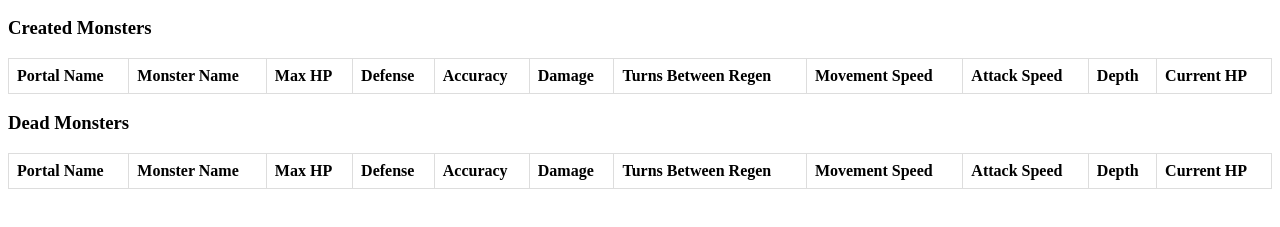
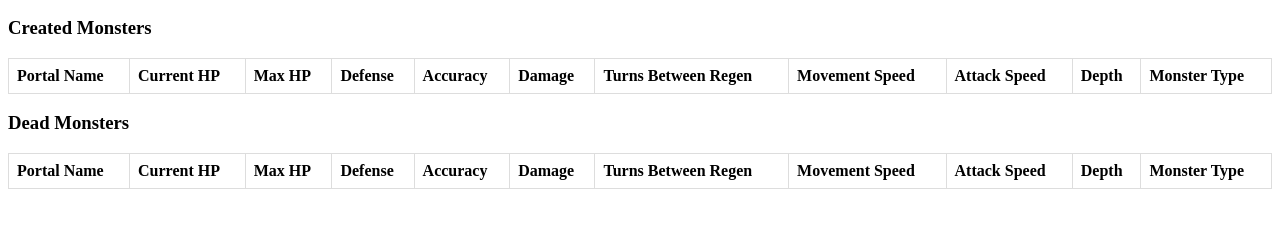
Before and after one commit to schaeferka/k8s-dungeon-crawl, a plain HTML site: page portal/templates/monsters.html in a window 1280 px wide. Shown: the part 139-366 px from the top of the page. Drawn offline with Linux system fonts and the light colour scheme; no server answers.

Commit message:
updated monster display

```diff
--- a/portal/templates/monsters.html
+++ b/portal/templates/monsters.html
@@ -49,7 +49,7 @@
                 }
                 row.innerHTML = `
                     <td>${monster.name || ''}</td>
-                    <td>${monster.type || ''}</td>
+                    <td>${monster.hp || ''}</td>
                     <td>${monster.maxHP || ''}</td>
                     <td>${monster.defense || ''}</td>
                     <td>${monster.accuracy || ''}</td>
@@ -58,7 +58,7 @@
                     <td>${monster.movementSpeed || ''}</td>
                     <td>${monster.attackSpeed || ''}</td>
                     <td>${monster.level || ''}</td>
-                    <td>${monster.hp || ''}</td>
+                    <td>${monster.type || ''}</td>
                 `;
                 createdTableBody.appendChild(row);
             });
@@ -67,7 +67,7 @@
                 const row = document.createElement('tr');
                 row.innerHTML = `
                     <td>${monster.name || ''}</td>
-                    <td>${monster.type || ''}</td>
+                    <td>${monster.hp || ''}</td>
                     <td>${monster.maxHP || ''}</td>
                     <td>${monster.defense || ''}</td>
                     <td>${monster.accuracy || ''}</td>
@@ -76,7 +76,7 @@
                     <td>${monster.movementSpeed || ''}</td>
                     <td>${monster.attackSpeed || ''}</td>
                     <td>${monster.level || ''}</td>
-                    <td>${monster.hp || ''}</td>
+                    <td>${monster.type || ''}</td>
                 `;
                 deadTableBody.appendChild(row);
             });
@@ -103,7 +103,7 @@
         <thead>
             <tr>
                 <th>Portal Name</th>
-                <th>Monster Name</th>
+                <th>Current HP</th>
                 <th>Max HP</th>
                 <th>Defense</th>
                 <th>Accuracy</th>
@@ -112,7 +112,7 @@
                 <th>Movement Speed</th>
                 <th>Attack Speed</th>
                 <th>Depth</th>
-                <th>Current HP</th>
+                <th>Monster Type</th>
             </tr>
         </thead>
         <tbody id="created-monsters-body">
@@ -125,7 +125,7 @@
         <thead>
             <tr>
                 <th>Portal Name</th>
-                <th>Monster Name</th>
+                <th>Current HP</th>
                 <th>Max HP</th>
                 <th>Defense</th>
                 <th>Accuracy</th>
@@ -134,7 +134,7 @@
                 <th>Movement Speed</th>
                 <th>Attack Speed</th>
                 <th>Depth</th>
-                <th>Current HP</th>
+                <th>Monster Type</th>
             </tr>
         </thead>
         <tbody id="dead-monsters-body">
```
Also changed, not shown: portal/templates/player.html (+0 -5 lines).
